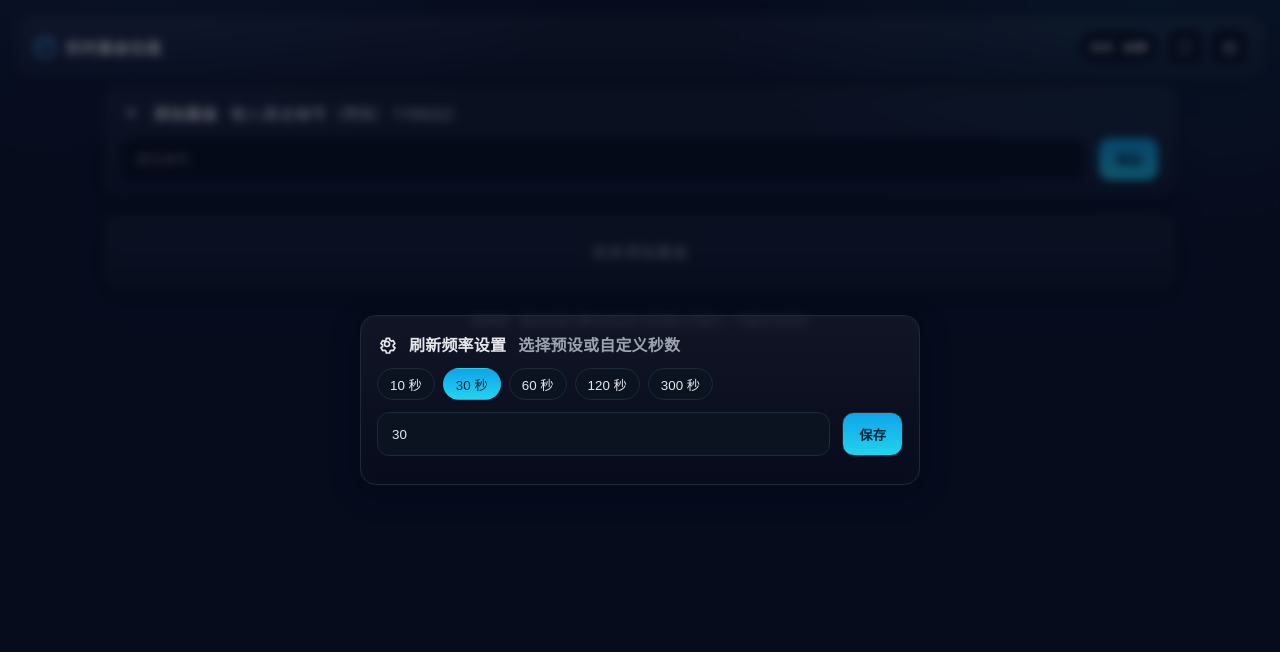
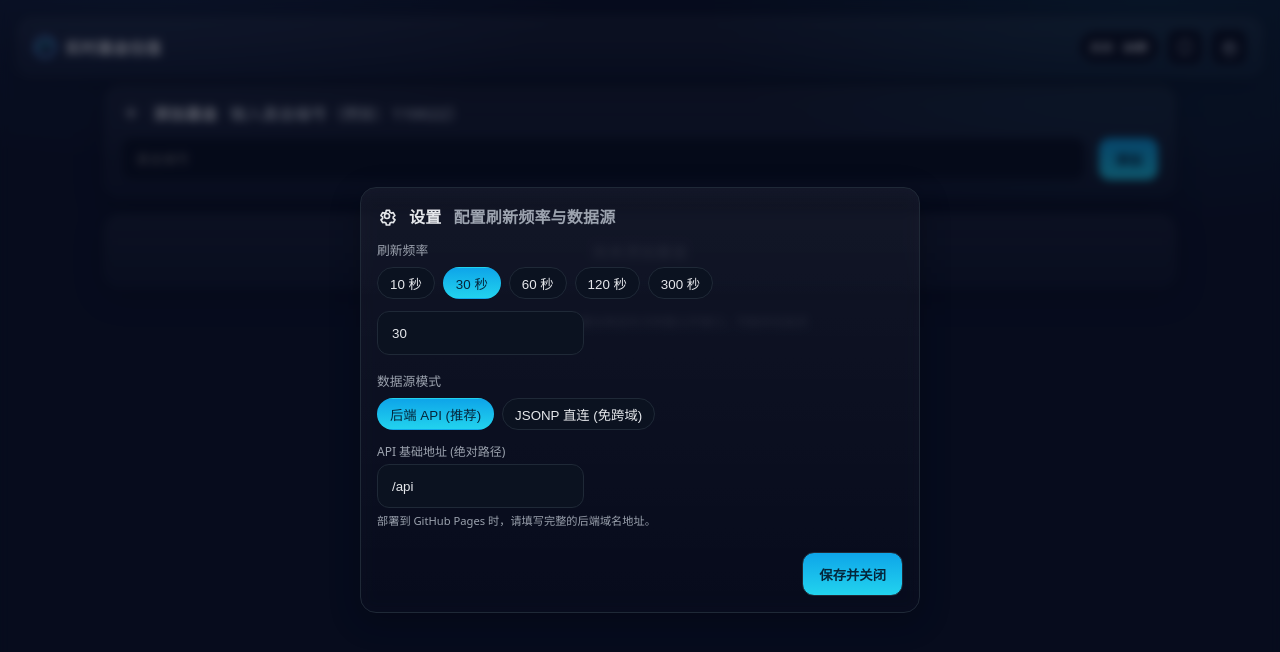
Before and after one commit to cookabc/app-universe, a Next.js app: page / in a window 1280 px wide. Both pictures are taken after a click on the button 1229 px from the left and 47 px from the top of the page. Shown: the top 652 px of the page. Built offline with nearby package versions, Linux system fonts and the light colour scheme.

Commit message:
add: 接口调整

```diff
--- a/app/api/fund/route.js
+++ b/app/api/fund/route.js
@@ -1,4 +1,17 @@
 import { NextResponse } from 'next/server';
+
+const CORS_HEADERS = {
+  'Access-Control-Allow-Origin': '*',
+  'Access-Control-Allow-Methods': 'GET, OPTIONS',
+  'Access-Control-Allow-Headers': 'Content-Type, Authorization',
+};
+
+export async function OPTIONS() {
+  return new NextResponse(null, {
+    status: 204,
+    headers: CORS_HEADERS,
+  });
+}
 
 async function fetchGZ(code) {
   const url = `https://fundgz.1234567.com.cn/js/${code}.js`;
@@ -75,18 +88,24 @@ export async function GET(req) {
     const { searchParams } = new URL(req.url);
     const code = (searchParams.get('code') || '').trim();
     if (!code) {
-      return NextResponse.json({ error: '缺少基金编号' }, { status: 400 });
+      return NextResponse.json({ error: '缺少基金编号' }, { status: 400 }, { headers: CORS_HEADERS });
     }
     const [gz, holdings] = await Promise.allSettled([fetchGZ(code), fetchHoldings(code)]);
     if (gz.status !== 'fulfilled') {
-      return NextResponse.json({ error: gz.reason?.message || '基金估值获取失败' }, { status: 404 });
+      return NextResponse.json({ error: gz.reason?.message || '基金估值获取失败' }, { status: 404 }, { headers: CORS_HEADERS });
     }
     const data = {
       ...gz.value,
       holdings: holdings.status === 'fulfilled' ? holdings.value : []
     };
-    return NextResponse.json(data, { status: 200 });
+    return NextResponse.json(data, {
+      status: 200,
+      headers: CORS_HEADERS
+    });
   } catch (e) {
-    return NextResponse.json({ error: e.message || '服务异常' }, { status: 500 });
+    return NextResponse.json({ error: e.message || '服务异常' }, {
+      status: 500,
+      headers: CORS_HEADERS
+    });
   }
 }
--- a/app/page.jsx
+++ b/app/page.jsx
@@ -67,6 +67,27 @@ export default function HomePage() {
   const [tempSeconds, setTempSeconds] = useState(30);
   const [manualRefreshing, setManualRefreshing] = useState(false);
 
+  // --- 新增：API 地址与数据源模式 ---
+  const [useJsonp, setUseJsonp] = useState(false);
+  const [apiBase, setApiBase] = useState('/api');
+  const [tempApiBase, setTempApiBase] = useState('/api');
+  const [tempUseJsonp, setTempUseJsonp] = useState(false);
+
+  // 构造绝对路径的工具函数，避免 GitHub Pages basePath 干扰
+  const buildUrl = (path) => {
+    // 如果 apiBase 是绝对地址，直接拼接
+    if (apiBase.startsWith('http://') || apiBase.startsWith('https://')) {
+      const base = apiBase.replace(/\/$/, '');
+      const p = path.startsWith('/') ? path : `/${path}`;
+      return `${base}${p}`;
+    }
+    // 否则拼接当前 origin 确保是绝对地址
+    const origin = typeof window !== 'undefined' ? window.location.origin : '';
+    const base = apiBase.startsWith('/') ? apiBase : `/${apiBase}`;
+    const p = path.startsWith('/') ? path : `/${path}`;
+    return `${origin}${base.replace(/\/$/, '')}${p}`;
+  };
+
   useEffect(() => {
     try {
       const saved = JSON.parse(localStorage.getItem('funds') || '[]');
@@ -79,6 +100,12 @@ export default function HomePage() {
         setRefreshMs(savedMs);
         setTempSeconds(Math.round(savedMs / 1000));
       }
+      const savedApi = localStorage.getItem('apiBase') || '/api';
+      setApiBase(savedApi);
+      setTempApiBase(savedApi);
+      const savedJsonp = localStorage.getItem('useJsonp') === 'true';
+      setUseJsonp(savedJsonp);
+      setTempUseJsonp(savedJsonp);
     } catch {}
   }, []);
 
@@ -93,16 +120,75 @@ export default function HomePage() {
     };
   }, [funds, refreshMs]);
 
+  // --- 辅助：JSONP 数据抓取逻辑 ---
+  const loadScript = (url) => {
+    return new Promise((resolve, reject) => {
+      const script = document.createElement('script');
+      script.src = url;
+      script.async = true;
+      script.onload = () => {
+        document.body.removeChild(script);
+        resolve();
+      };
+      script.onerror = () => {
+        document.body.removeChild(script);
+        reject(new Error('脚本加载失败'));
+      };
+      document.body.appendChild(script);
+    });
+  };
+
+  const fetchFundData = async (c) => {
+    if (useJsonp) {
+      // JSONP 模式：直接请求东方财富
+      return new Promise(async (resolve, reject) => {
+        const gzUrl = `https://fundgz.1234567.com.cn/js/${c}.js?rt=${Date.now()}`;
+        // 东方财富估值接口固定回调 jsonpgz
+        window.jsonpgz = (json) => {
+          const gszzlNum = Number(json.gszzl);
+          const gzData = {
+            code: json.fundcode,
+            name: json.name,
+            dwjz: json.dwjz,
+            gsz: json.gsz,
+            gztime: json.gztime,
+            gszzl: Number.isFinite(gszzlNum) ? gszzlNum : json.gszzl
+          };
+
+          // 获取重仓 (通过脚本注入并解析全局变量)
+          const holdingsUrl = `https://fundf10.eastmoney.com/FundArchivesDatas.aspx?type=jjcc&code=${c}&topline=10&year=&month=&rt=${Date.now()}`;
+          loadScript(holdingsUrl).then(() => {
+            let holdings = [];
+            const html = window.apidata?.content || '';
+            const rows = html.match(/<tr[\s\S]*?<\/tr>/gi) || [];
+            for (const r of rows) {
+              const cells = (r.match(/<td[\s\S]*?>([\s\S]*?)<\/td>/gi) || []).map(td => td.replace(/<[^>]*>/g, '').trim());
+              const codeIdx = cells.findIndex(txt => /^\d{6}$/.test(txt));
+              const weightIdx = cells.findIndex(txt => /\d+(?:\.\d+)?\s*%/.test(txt));
+              if (codeIdx >= 0 && weightIdx >= 0) {
+                holdings.push({
+                  code: cells[codeIdx],
+                  name: cells[codeIdx + 1] || '',
+                  weight: cells[weightIdx]
+                });
+              }
+            }
+            resolve({ ...gzData, holdings: holdings.slice(0, 10) });
+          }).catch(() => resolve({ ...gzData, holdings: [] }));
+        };
+        loadScript(gzUrl).catch(reject);
+      });
+    } else {
+      // API 模式：使用绝对路径请求后端
+      const res = await fetch(buildUrl(`/fund?code=${encodeURIComponent(c)}`), { cache: 'no-store' });
+      if (!res.ok) throw new Error('网络错误');
+      return await res.json();
+    }
+  };
+
   const refreshAll = async (codes) => {
     try {
-      const updated = await Promise.all(
-        codes.map(async (c) => {
-          const res = await fetch(`/api/fund?code=${encodeURIComponent(c)}`, { cache: 'no-store' });
-          if (!res.ok) throw new Error('网络错误');
-          const data = await res.json();
-          return data;
-        })
-      );
+      const updated = await Promise.all(codes.map(c => fetchFundData(c)));
       setFunds(updated);
       localStorage.setItem('funds', JSON.stringify(updated));
     } catch (e) {
@@ -124,9 +210,7 @@ export default function HomePage() {
     }
     setLoading(true);
     try {
-      const res = await fetch(`/api/fund?code=${encodeURIComponent(clean)}`, { cache: 'no-store' });
-      if (!res.ok) throw new Error('基金未找到或接口异常');
-      const data = await res.json();
+      const data = await fetchFundData(clean);
       const next = [data, ...funds];
       setFunds(next);
       localStorage.setItem('funds', JSON.stringify(next));
@@ -161,6 +245,14 @@ export default function HomePage() {
     const ms = Math.max(5, Number(tempSeconds)) * 1000;
     setRefreshMs(ms);
     localStorage.setItem('refreshMs', String(ms));
+
+    const nextApi = (tempApiBase || '/api').trim();
+    setApiBase(nextApi);
+    localStorage.setItem('apiBase', nextApi);
+
+    setUseJsonp(tempUseJsonp);
+    localStorage.setItem('useJsonp', String(tempUseJsonp));
+
     setSettingsOpen(false);
   };
 
@@ -301,9 +393,12 @@ export default function HomePage() {
           <div className="glass card modal" onClick={(e) => e.stopPropagation()}>
             <div className="title" style={{ marginBottom: 12 }}>
               <SettingsIcon width="20" height="20" />
-              <span>刷新频率设置</span>
-              <span className="muted">选择预设或自定义秒数</span>
+              <span>设置</span>
+              <span className="muted">配置刷新频率与数据源</span>
             </div>
+
+            <div className="form-group" style={{ marginBottom: 16 }}>
+              <div className="muted" style={{ marginBottom: 8, fontSize: '0.8rem' }}>刷新频率</div>
               <div className="chips" style={{ marginBottom: 12 }}>
                 {[10, 30, 60, 120, 300].map((s) => (
                   <button
@@ -317,24 +412,55 @@ export default function HomePage() {
                   </button>
                 ))}
               </div>
-            <form onSubmit={saveSettings}>
-              <div className="form" style={{ marginBottom: 12 }}>
-                <label htmlFor="refresh-seconds" className="muted" style={{ position: 'absolute', left: -9999 }}>
-                  自定义刷新秒数
-                </label>
               <input
-                  id="refresh-seconds"
                 className="input"
                 type="number"
                 min="5"
                 step="5"
                 value={tempSeconds}
                 onChange={(e) => setTempSeconds(Number(e.target.value))}
-                  placeholder="秒数（≥5）"
+                placeholder="自定义秒数"
               />
-                <button className="button" type="submit">保存</button>
             </div>
-            </form>
+
+            <div className="form-group" style={{ marginBottom: 16 }}>
+              <div className="muted" style={{ marginBottom: 8, fontSize: '0.8rem' }}>数据源模式</div>
+              <div className="chips" style={{ marginBottom: 12 }}>
+                <button
+                  type="button"
+                  className={`chip ${!tempUseJsonp ? 'active' : ''}`}
+                  onClick={() => setTempUseJsonp(false)}
+                >
+                  后端 API (推荐)
+                </button>
+                <button
+                  type="button"
+                  className={`chip ${tempUseJsonp ? 'active' : ''}`}
+                  onClick={() => setTempUseJsonp(true)}
+                >
+                  JSONP 直连 (免跨域)
+                </button>
+              </div>
+              {!tempUseJsonp && (
+                <div style={{ marginTop: 8 }}>
+                  <div className="muted" style={{ marginBottom: 4, fontSize: '0.75rem' }}>API 基础地址 (绝对路径)</div>
+                  <input
+                    className="input"
+                    type="text"
+                    value={tempApiBase}
+                    onChange={(e) => setTempApiBase(e.target.value)}
+                    placeholder="/api 或 https://your-backend.com/api"
+                  />
+                  <div className="muted" style={{ marginTop: 4, fontSize: '0.7rem' }}>
+                    部署到 GitHub Pages 时，请填写完整的后端域名地址。
+                  </div>
+                </div>
+              )}
+            </div>
+
+            <div className="row" style={{ justifyContent: 'flex-end', marginTop: 24 }}>
+              <button className="button" onClick={saveSettings}>保存并关闭</button>
+            </div>
           </div>
         </div>
       )}
```
Lines whose indentation alone changed are shown as unchanged.
